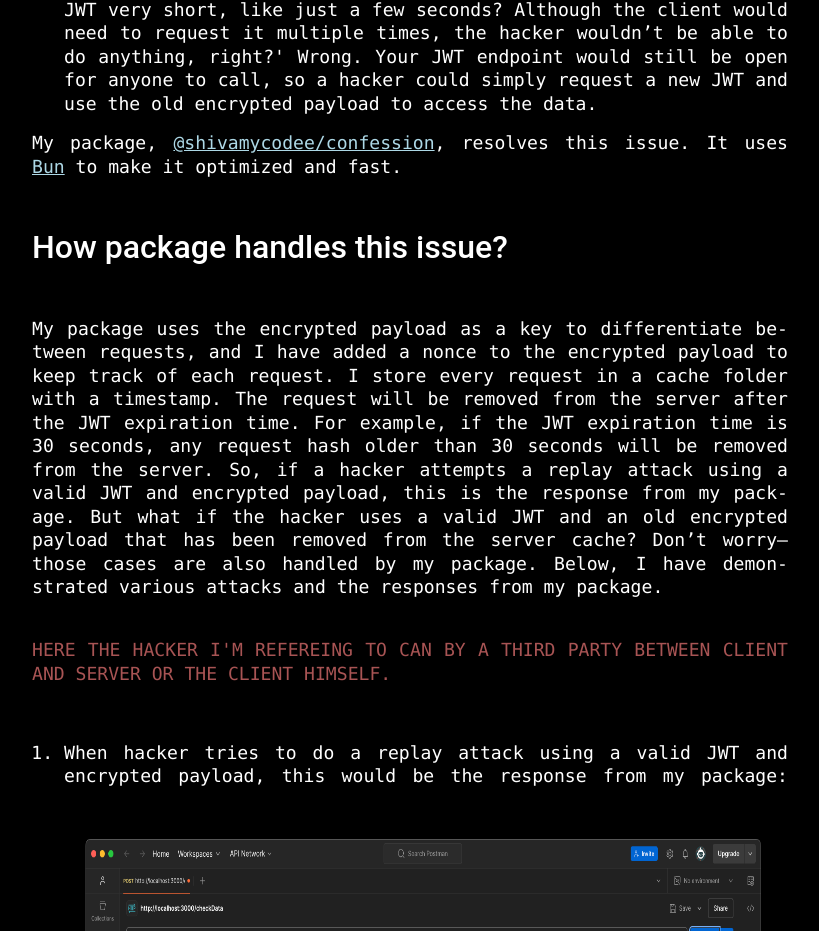
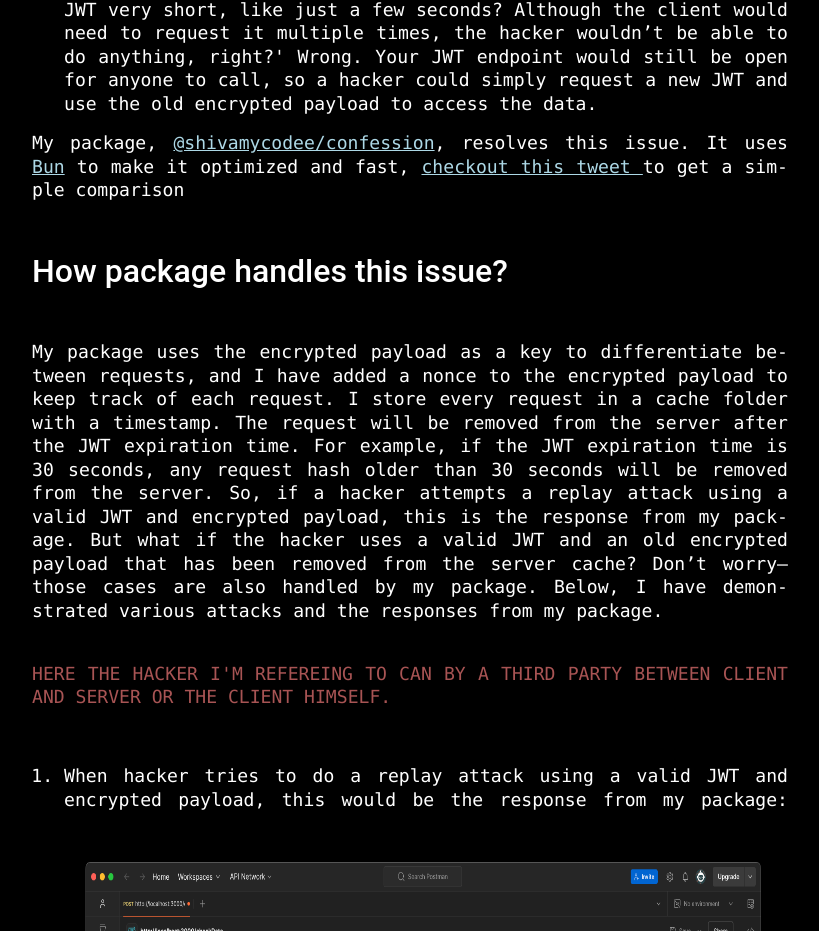
Before and after one commit to Shivamycodee/future-stories, a React (Create React App) app: page /articles/confession in a window 1280 px wide. Shown: the part 2415-3346 px from the top of the page, without its empty margins (230-1049 px from the left). Built offline with nearby package versions, Linux system fonts and the light colour scheme.

Commit message:
link update

```diff
--- a/src/components/myArticles/Confession.jsx
+++ b/src/components/myArticles/Confession.jsx
@@ -47,7 +47,7 @@ Now you might say, 'But what if I keep the expiration time of my JWT very short,
 </li>
 </ol>
 
-<p>My package, <a href='https://www.npmjs.com/package/@shivamycodee/confession' target='_blank'>@shivamycodee/confession</a>, resolves this issue. It uses <a href='https://bun.sh' target='_blank'>Bun</a> to make it optimized and fast.</p>
+<p>My package, <a href='https://www.npmjs.com/package/@shivamycodee/confession' target='_blank'>@shivamycodee/confession</a>, resolves this issue. It uses <a href='https://bun.sh' target='_blank'>Bun</a> to make it optimized and fast, <a href="https://x.com/VibeWeb3/status/1827307028894945572"  target="_blank" >checkout this tweet </a> to get a simple comparison </p>
 
 <h2 style={{marginTop:50,marginBottom:50}} >How package handles this issue?</h2>
 
```
Also changed, not shown: 1 other file (tests, documents, lock files or other folders).
